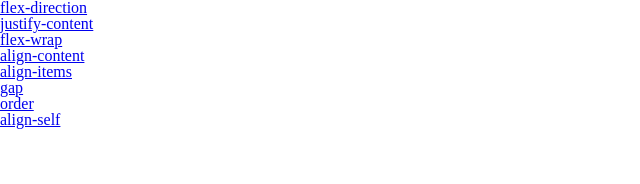
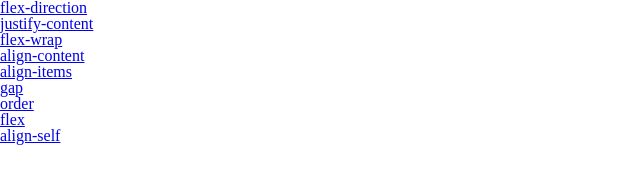
Before and after one commit to angelawangits/Flex-Elements, a plain HTML site: page flex-element.html in a window 1280 px wide. Shown: the whole page, without its empty margins (0-640 px from the left). Drawn offline with Linux system fonts and the light colour scheme.

Commit message:
feat: add flex in list

```diff
--- a/flex-element.html
+++ b/flex-element.html
@@ -14,6 +14,7 @@
     <li><a href="elements/align-items.html">align-items</a></li>
     <li><a href="elements/gap.html">gap</a></li>
     <li><a href="elements/order.html">order</a></li>
+    <li><a href="elements/flex.html">flex</a></li>
     <li><a href="elements/align-self.html">align-self</a></li>
 </ul>
 </body>
```
